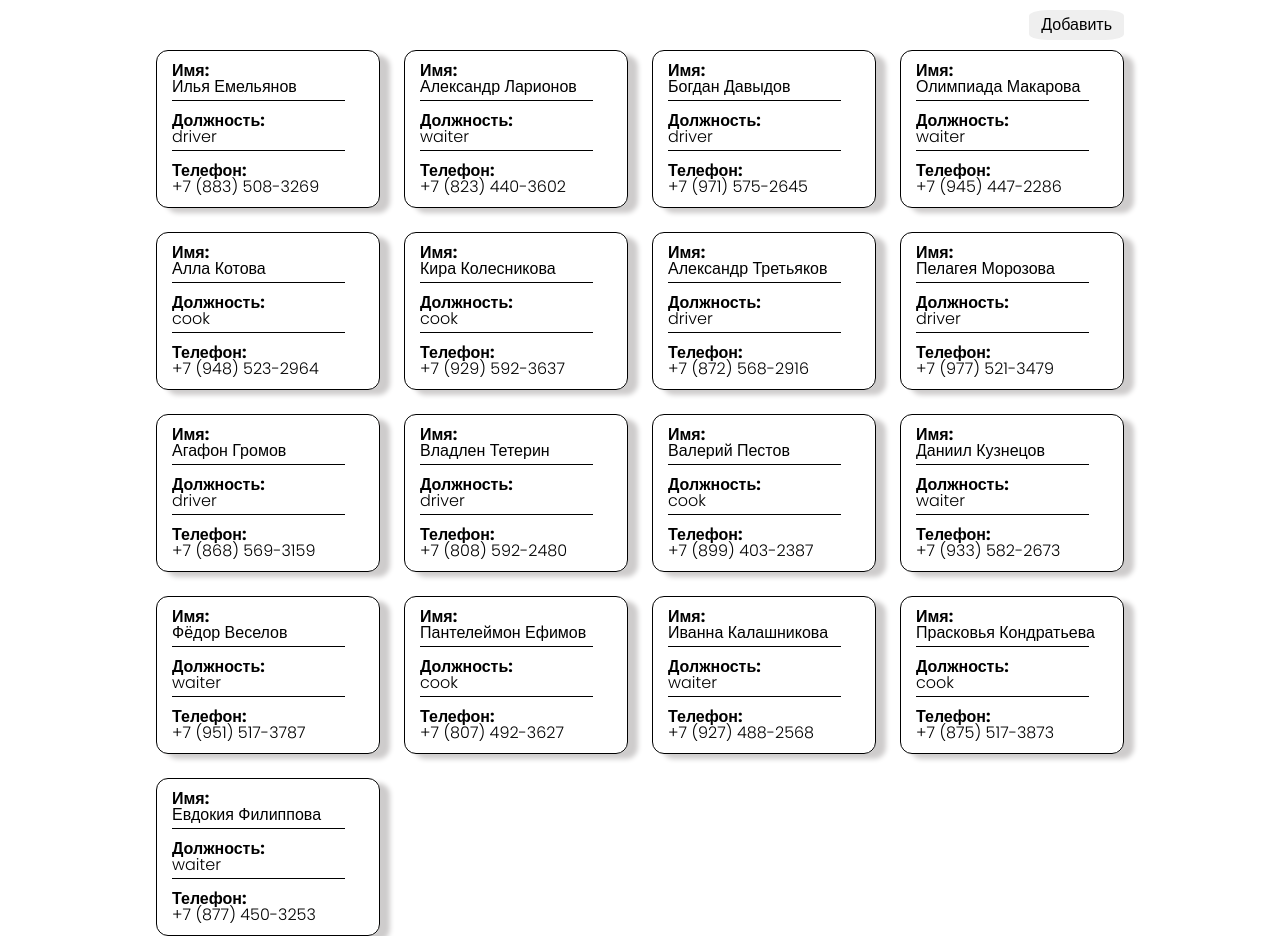
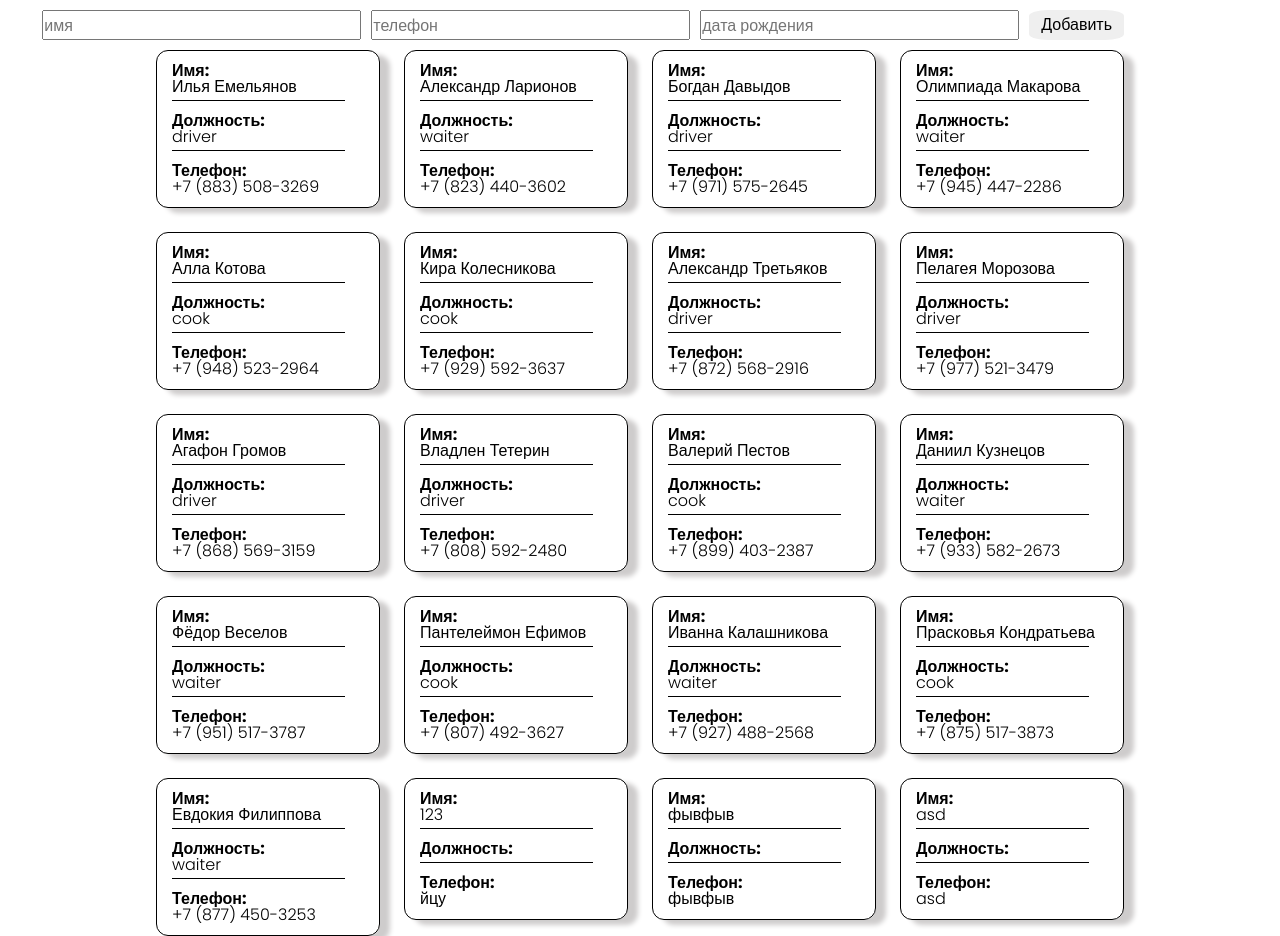
Before and after one commit to fermer123/pizza, a React app: page / in a window 1280 px wide. Both pictures are taken after a click on the button "Добавить". Built offline with nearby package versions, Linux system fonts and the light colour scheme; data requests are answered from the project's data file.

Commit message:
add new user

```diff
--- a/db.json
+++ b/db.json
@@ -135,6 +135,30 @@
       "role": "waiter",
       "phone": "+7 (877) 450-3253",
       "birthday": "03.12.1994"
+    },
+    {
+      "name": "123",
+      "phone": "йцу",
+      "birthday": "йцу",
+      "id": "2943bf08-d769-48f9-b54c-74e18620347b",
+      "isArchive": false,
+      "role": ""
+    },
+    {
+      "name": "фывфыв",
+      "phone": "фывфыв",
+      "birthday": "фыв",
+      "id": "5bfff64d-c37f-4288-a188-e0c17e511516",
+      "isArchive": false,
+      "role": ""
+    },
+    {
+      "name": "asd",
+      "phone": "asd",
+      "birthday": "asd",
+      "id": "d105adef-5e77-4402-a9c9-8eb7fe762e17",
+      "isArchive": false,
+      "role": ""
     }
   ]
 }
--- a/src/components/addNewItem/AddNewItem.tsx
+++ b/src/components/addNewItem/AddNewItem.tsx
@@ -1,14 +1,14 @@
 import {FC} from 'react';
-import Employee from '@src/types';
 import style from './AddNewItem.module.scss';
 
 interface IAddNewItem {
-  addEmployee: (el: Employee) => void;
+  addNewEmployee: () => void;
+  title: string;
 }
-const AddNewItem: FC<IAddNewItem> = ({addEmployee}) => {
+const AddNewItem: FC<IAddNewItem> = ({title, addNewEmployee}) => {
   return (
-    <button type='button' className={style.btn}>
-      Добавить
+    <button onClick={addNewEmployee} type='button' className={style.btn}>
+      {title}
     </button>
   );
 };
--- a/src/components/header/Header.module.scss
+++ b/src/components/header/Header.module.scss
@@ -3,4 +3,8 @@
   justify-content: flex-end;
   padding: 10px 0;
   align-items: center;
+  .header_container_form {
+    display: flex;
+    gap: 10px;
+  }
 }
--- a/src/components/header/Header.tsx
+++ b/src/components/header/Header.tsx
@@ -1,16 +1,47 @@
-import {FC, useState} from 'react';
-import Employee from '@src/types';
+import {FC, useCallback, useState} from 'react';
+import {v4 as uuidv4} from 'uuid';
 import style from './Header.module.scss';
 import AddNewItem from '../addNewItem/AddNewItem';
 import useCustomDispatch from '../hooks/useCustomDispatch';
+import useInput from '../hooks/input';
 
 const Header: FC = () => {
-  const [newEmployee, setNewEmployee] = useState<Employee>();
   const [edit, setEdit] = useState<boolean>(false);
   const {addEmployee} = useCustomDispatch();
+  const name = useInput();
+  const phone = useInput();
+  const birthday = useInput();
+
+  const switchEdit = useCallback(() => {
+    setEdit(!edit);
+  }, [edit]);
+
+  const addNewEmployee = () => {
+    if (name.value.length && phone.value.length && birthday.value.length) {
+      addEmployee({
+        name: name.value,
+        phone: phone.value,
+        birthday: birthday.value,
+        id: uuidv4(),
+        isArchive: false,
+        role: '',
+      });
+    }
+    switchEdit();
+  };
+
   return (
     <div className={style.header_container}>
-      <AddNewItem addEmployee={addEmployee} />
+      {edit ? (
+        <div className={style.header_container_form}>
+          <input placeholder='имя' {...name} />
+          <input placeholder='телефон' {...phone} />
+          <input placeholder='дата рождения' {...birthday} />
+          <AddNewItem title='добавить' addNewEmployee={addNewEmployee} />
+        </div>
+      ) : (
+        <AddNewItem title='добавить' addNewEmployee={switchEdit} />
+      )}
     </div>
   );
 };
--- /dev/null
+++ b/src/components/hooks/input.ts
@@ -0,0 +1,14 @@
+import {ChangeEvent, useState} from 'react';
+
+type IchangeHandler = (e: ChangeEvent<HTMLInputElement>) => void;
+const useInput = (initialValie = '') => {
+  const [value, setValue] = useState<string>(initialValie);
+  const changeHandler: IchangeHandler = (e: ChangeEvent<HTMLInputElement>) => {
+    setValue(e.target.value);
+  };
+  return {
+    value,
+    onChange: changeHandler,
+  };
+};
+export default useInput;
```
